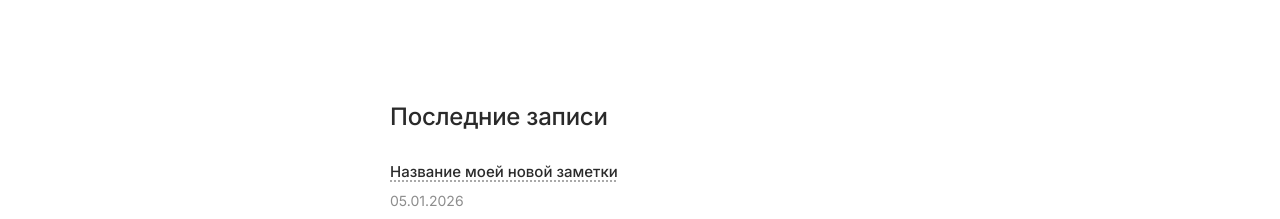
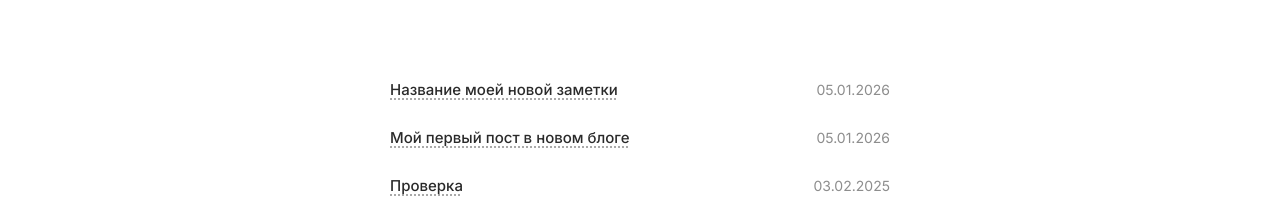
Before and after one commit to stepachev/stepachev.github.io, an Eleventy site: page src/index.md in a window 1280 px wide. Shown: the part 521-740 px from the top of the page. Built offline with nearby package versions, Linux system fonts and the light colour scheme; Eleventy itself is replaced by a stand-in of ours; files that its build step writes are made by us from their sources.

Commit message:
style: remove latest posts heading and align dates to the right

```diff
--- a/src/css/style.css
+++ b/src/css/style.css
@@ -113,18 +113,27 @@ a:hover {
 
 .post-list li {
   margin-bottom: 24px;
+  display: flex;
+  justify-content: space-between;
+  align-items: baseline;
+  gap: 16px;
 }
 
 .post-list a {
-  display: block;
   font-size: 15px;
   font-weight: 500;
-  margin-bottom: 4px;
+  text-decoration: underline dotted var(--text-secondary);
+  text-underline-offset: 4px;
+}
+
+.post-list a:hover {
+  opacity: 0.7;
 }
 
 .post-date {
   font-size: 14px;
   color: var(--text-secondary);
+  white-space: nowrap;
 }
 
 footer {
--- a/src/index.md
+++ b/src/index.md
@@ -156,7 +156,6 @@ title: "Главная"
   });
 </script>
 
-<h2 style="margin-top: 80px; margin-bottom: 24px;">Последние записи</h2>
 
 <ul class="post-list">
 {% for post in collections.posts | reverse %}
```
